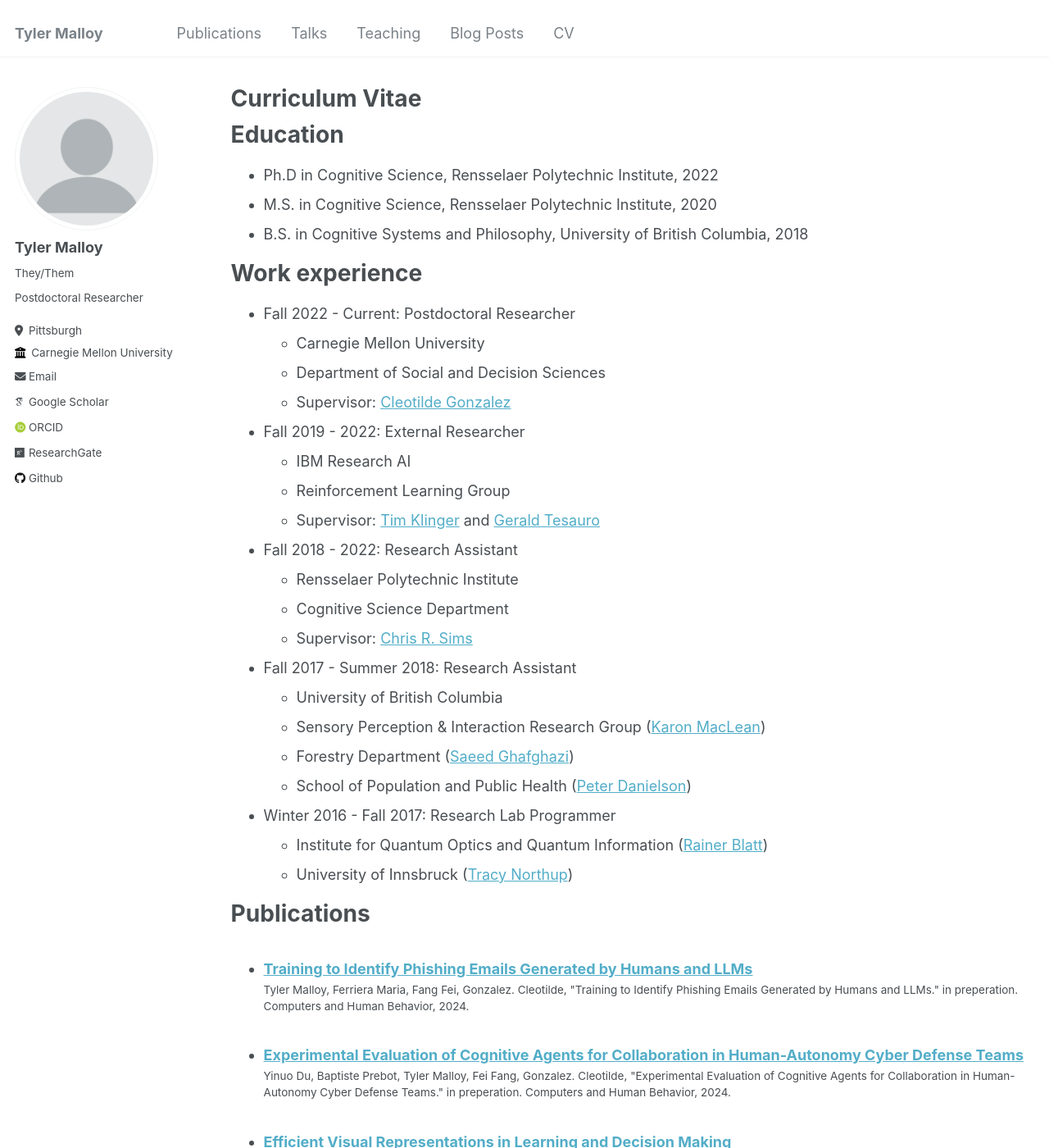
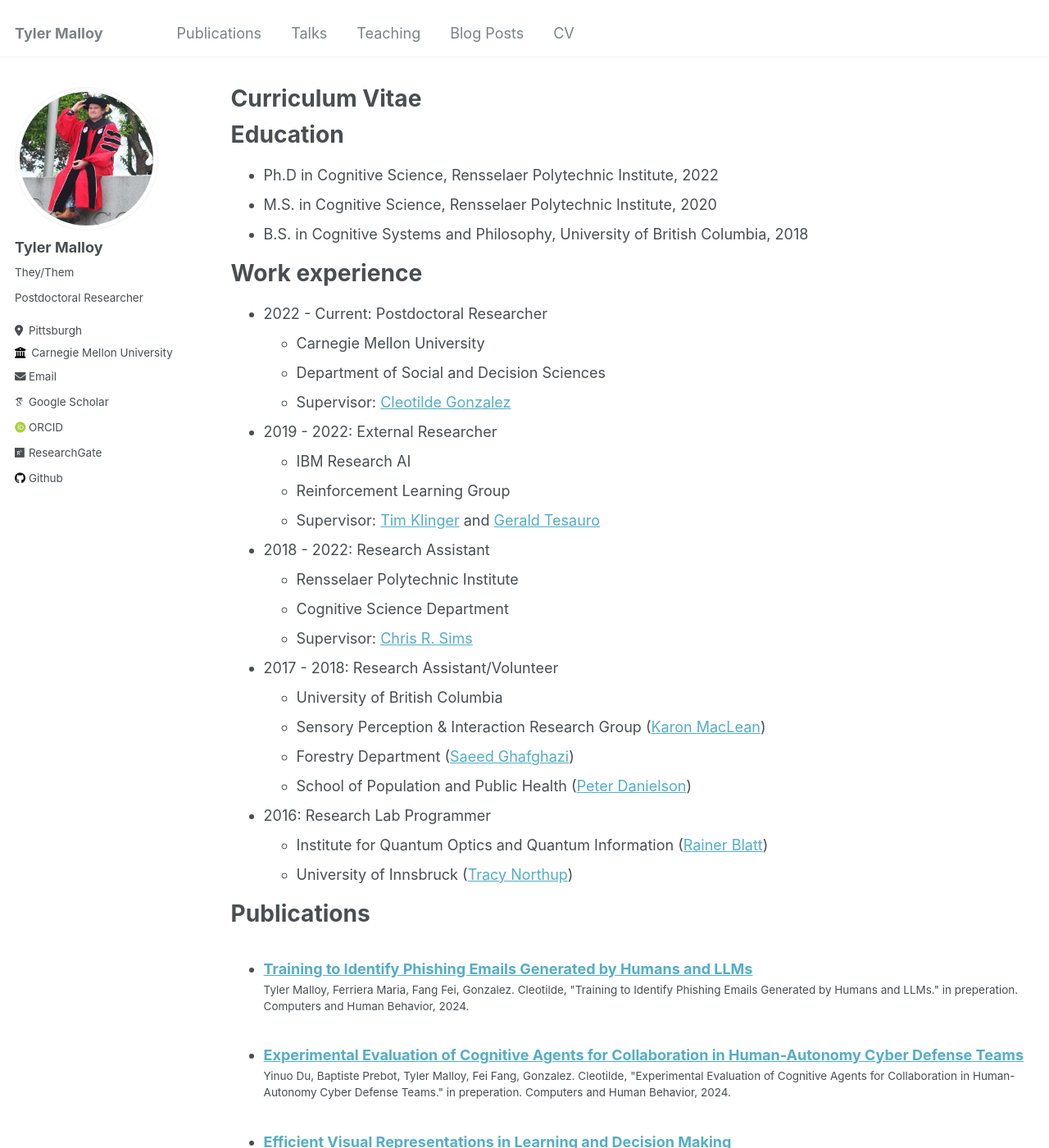
Before and after one commit to TylerJamesMalloy/tylerjamesmalloy.github.io, a Jekyll site: the page built from _pages/cv.md, in a window 1280 px wide and 1400 px high. Shown: the whole window at 82% size. Built offline with Jekyll 4.4.1, drawn with Linux system fonts in a browser that asks for light colours; some web fonts are replaced.

```diff
--- a/_pages/cv.md
+++ b/_pages/cv.md
@@ -17,28 +17,28 @@ Education
 
 Work experience
 ======
-* Fall 2022 - Current: Postdoctoral Researcher
+* 2022 - Current: Postdoctoral Researcher
   * Carnegie Mellon University
   * Department of Social and Decision Sciences
   * Supervisor: [Cleotilde Gonzalez](https://scholar.google.com/citations?user=KgU6Vg8AAAAJ&hl=en&oi=ao)
 
-* Fall 2019 - 2022: External Researcher
+* 2019 - 2022: External Researcher
   * IBM Research AI
   * Reinforcement Learning Group
   * Supervisor: [Tim Klinger](https://scholar.google.com/citations?user=dd8awr4AAAAJ&hl=en&oi=ao) and [Gerald Tesauro](https://scholar.google.com/citations?user=5_UCvUgAAAAJ&hl=en&oi=ao)
 
-* Fall 2018 - 2022: Research Assistant
+* 2018 - 2022: Research Assistant
   * Rensselaer Polytechnic Institute
   * Cognitive Science Department
   * Supervisor: [Chris R. Sims](https://scholar.google.com/citations?user=Z_rAu6sAAAAJ&hl=en&oi=ao)
 
-* Fall 2017 - Summer 2018: Research Assistant
+* 2017 - 2018: Research Assistant/Volunteer
   * University of British Columbia
   * Sensory Perception & Interaction Research Group ([Karon MacLean](https://scholar.google.com/citations?user=qANkJFwAAAAJ&hl=en&oi=ao))
   * Forestry Department ([Saeed Ghafghazi](https://scholar.google.com/citations?user=9evv4QoAAAAJ&hl=en&oi=ao))
   * School of Population and Public Health ([Peter Danielson](https://scholar.google.com/citations?user=-Krmq0UAAAAJ&hl=en&oi=ao))
 
-* Winter 2016 - Fall 2017: Research Lab Programmer
+* 2016: Research Lab Programmer
   * Institute for Quantum Optics and Quantum Information ([Rainer Blatt](https://scholar.google.com/citations?user=_34V-4QAAAAJ&hl=en))
   * University of Innsbruck ([Tracy Northup](https://scholar.google.com/citations?user=BHFu0UwAAAAJ&hl=en&oi=ao))
 
```
Also changed, not shown: images/profile.png.
